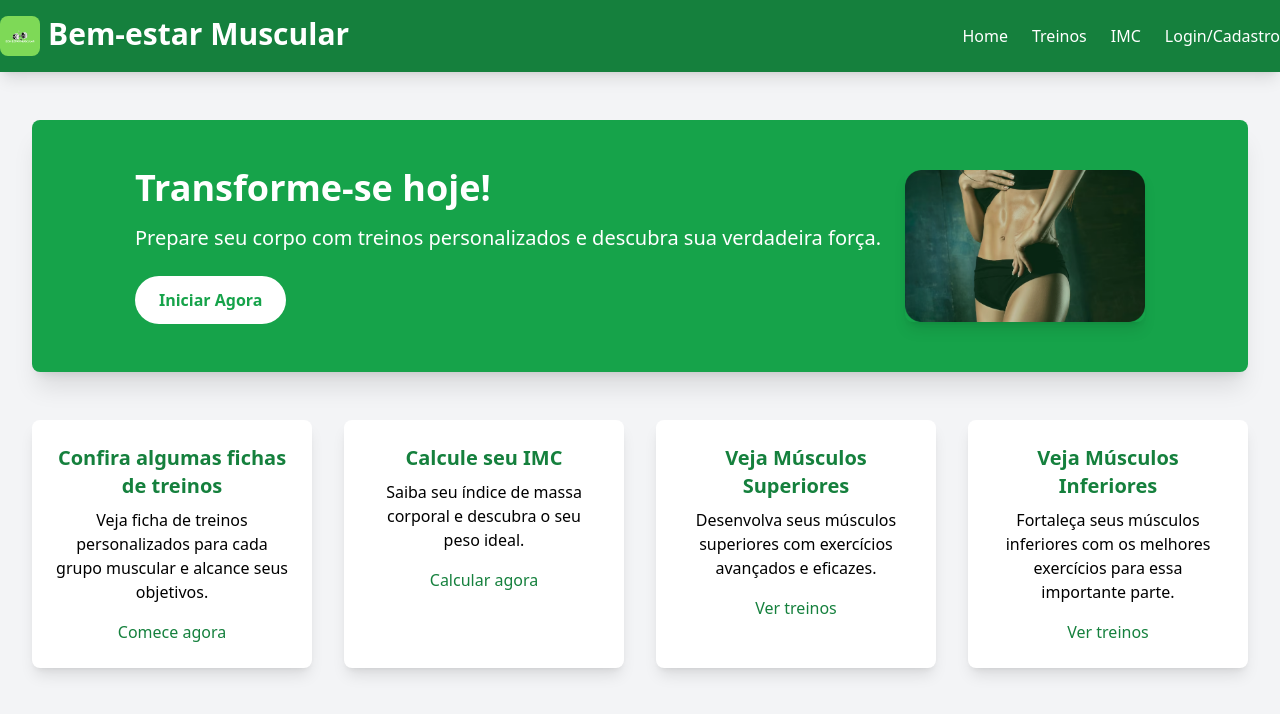
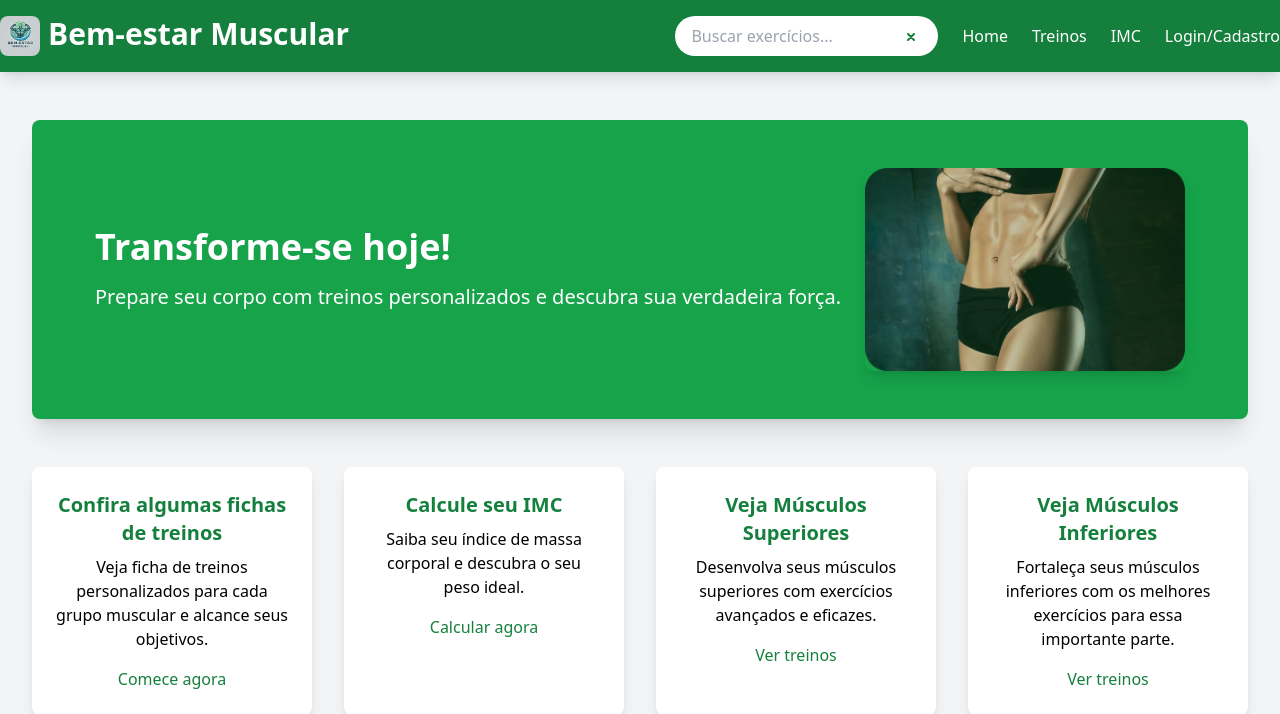
Before and after one commit to dubellindao/bem-estar_muscular, a Django app: page / in a window 1280 px wide. Shown: the top 714 px of the page. Run offline with Django 5.2, Linux system fonts and the light colour scheme; some libraries are stand-ins or nearby versions.

Commit message:
Mudando logo do site, adicionando barra de pesquisa e outros retoques.

```diff
--- a/dinamicos/templates/dinamicos/index.html
+++ b/dinamicos/templates/dinamicos/index.html
@@ -12,9 +12,8 @@
                 <div class="mb-8 lg:mb-0">
                     <h2 class="text-4xl font-bold mb-4">Transforme-se hoje!</h2>
                     <p class="text-xl">Prepare seu corpo com treinos personalizados e descubra sua verdadeira força.</p>
-                    <button class="bg-white text-green-600 px-6 py-3 mt-6 rounded-full font-semibold hover:bg-gray-200">Iniciar Agora</button>
                 </div>
-                <img src="{% static 'images/image 14.1.png' %}" alt="Treinamento" class="rounded-lg shadow-lg w-60 ml-6">
+                <img src="{% static 'images/image 14.1.png' %}" alt="Treinamento" class="rounded-lg shadow-lg w-80 ml-6">
             </div>
         </section>
 
--- a/dinamicos/templates/dinamicos/tela_login.html
+++ b/dinamicos/templates/dinamicos/tela_login.html
@@ -4,7 +4,7 @@
 <head>
     <meta charset="UTF-8">
     <meta name="viewport" content="width=device-width, initial-scale=1.0">
-    <title>Página de Cadastro</title>
+    <title>Página de Login</title>
 
     <!-- Carregar o arquivo CSS do Tailwind -->
     <script src="https://cdn.tailwindcss.com"></script>
--- a/exercicios/templates/exercicios/agachamento_livre.html
+++ b/exercicios/templates/exercicios/agachamento_livre.html
@@ -12,7 +12,7 @@
         <!-- Descrição e Imagem -->
         <div class="flex flex-col md:flex-row justify-between items-center bg-gray-100 p-6 rounded-lg shadow-md mb-6">
             <div class="md:w-1/2 text-left">
-                <h2 class="text-xl font-semibold text-gray-800 mb-4">Descrição do Exercício/h2>
+                <h2 class="text-xl font-semibold text-gray-800 mb-4">Descrição do Exercício</h2>
                 <p class="text-gray-600 mb-4">
                     O agachamento livre é um dos exercícios mais completos para o fortalecimento dos músculos das pernas, especialmente o quadríceps e os glúteos.
                     Além de melhorar a força muscular, ele promove estabilidade e equilíbrio, sendo essencial para o treino de membros inferiores.
--- a/templates/base.html
+++ b/templates/base.html
@@ -15,11 +15,27 @@
     <!-- Header -->
     <header class="bg-green-700 text-white py-4 shadow-lg">
         <div class="container mx-auto flex justify-between items-center">
+
+            <!-- Logo -->
             <div class="inline-flex gap-2">
-                <img class="w-10 rounded-lg" src="{% static 'images/Logo bem-estar muscular.png' %}" alt="Logo do site">
+                <img class="w-10 rounded-lg" src="{% static 'images/LogoChatBranca.jpg' %}" alt="Logo do site">
                 <h1 class="text-3xl font-bold"> Bem-estar Muscular </h1>
             </div>
-            <nav>
+
+            <!-- Navegação + Barra de Pesquisa -->
+            <nav class="flex items-center gap-6">
+
+                <!-- Barra de Pesquisa -->
+                <div class="relative">
+                    <input type="text" placeholder="Buscar exercícios..." class="py-2 px-4 rounded-full text-black focus:outline-none">
+                    <button class="absolute right-2 top-1/2 transform -translate-y-1/2 bg-white text-green-700 px-2 rounded-full">
+                        <svg xmlns="http://www.w3.org/2000/svg" class="h-6 w-6" fill="none" viewBox="0 0 24 24" stroke="currentColor">
+                            <path stroke-linecap="round" stroke-linejoin="round" stroke-width="2" d="M10 10l6 6m-6 0l6-6" />
+                        </svg>
+                    </button>
+                </div>
+
+                <!-- Links de Navegação -->
                 <ul class="flex space-x-6">
                     <li><a href="{% url 'index' %}" class="hover:underline">Home</a></li>
                     <li><a href="{% url 'fichas_prontas' %}" class="hover:underline">Treinos</a></li>
@@ -30,10 +46,12 @@
         </div>
     </header>
 
-
     {% block content %}
     {% endblock %}
+
+    <!-- Espaço entre conteúdo e footer -->
     <div class="mt-40"></div>
+
     <!-- Footer -->
     <footer class="fixed bottom-0 w-screen bg-green-700 text-white py-6 mt-12 text-center">
         <p>&copy; 2024 Bem-estar Muscular. Todos os direitos reservados.</p>
```
Also changed, not shown: dinamicos/static/images/Logo bem-estar muscular.png (deleted), dinamicos/static/images/LogoChatBranca.jpg (added).
